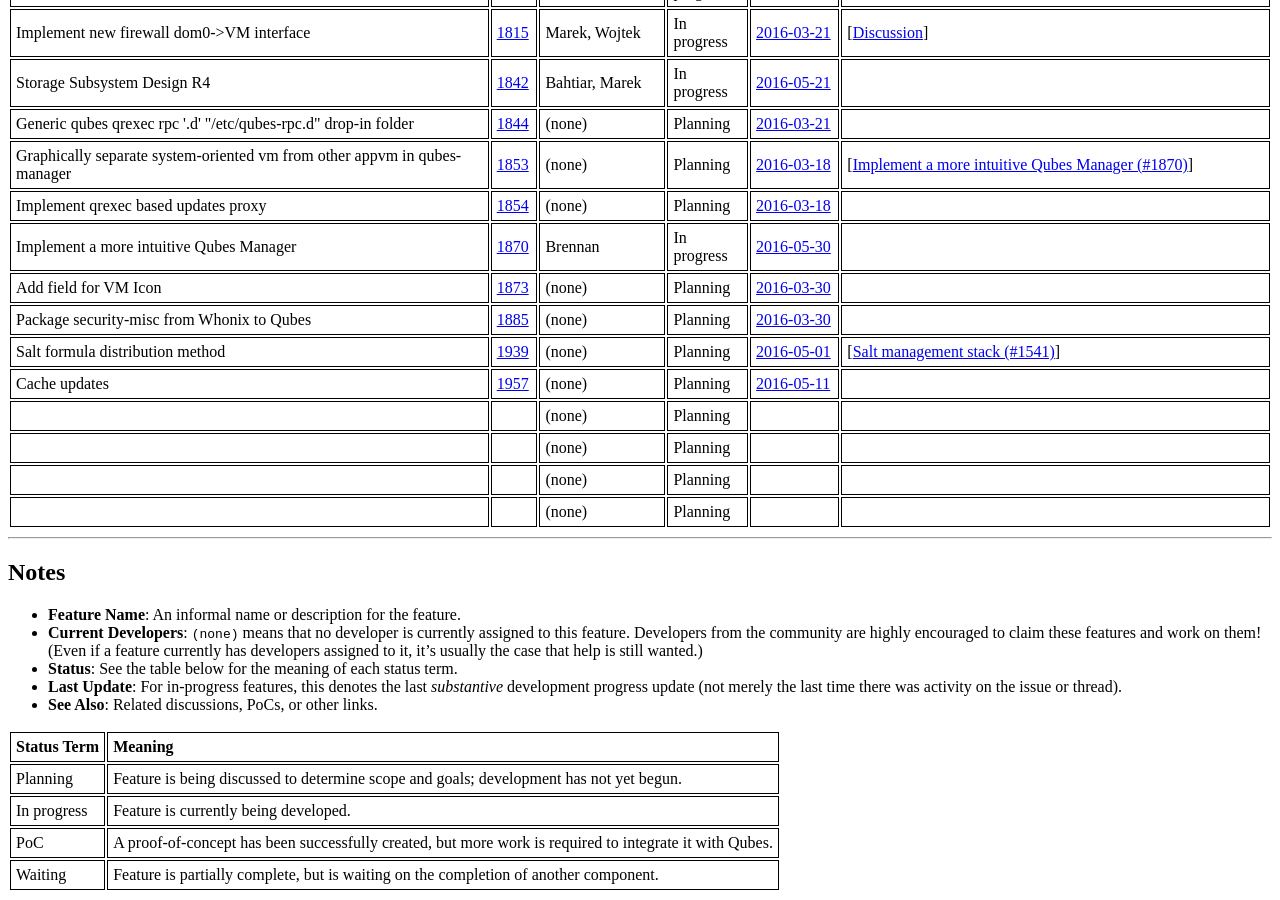
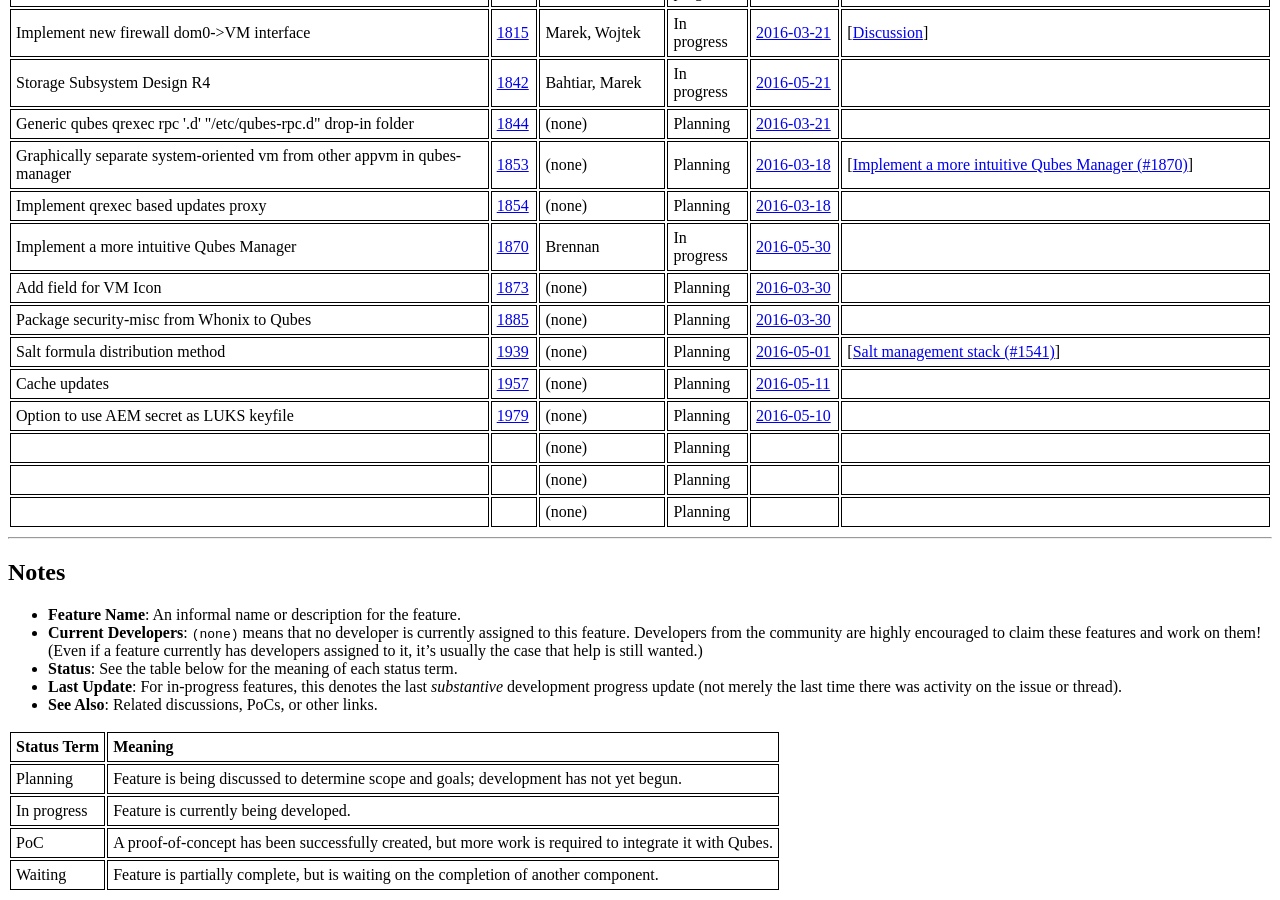
Before and after one commit to QubesOS/qubes-issues, a Jekyll site: the page built from index.md, in a window 1280 px wide and 900 px high, scrolled down 2695 px. Built offline with Jekyll 4.4.1, drawn with Linux system fonts in a browser that asks for light colours.

Commit message:
Track #1979

```diff
--- a/_data/features.yml
+++ b/_data/features.yml
@@ -1232,15 +1232,15 @@
   - desc   :
     url    :
 
-- name   :
-  issue  :
+- name   : Option to use AEM secret as LUKS keyfile
+  issue  : 1979
   devs   :
   status :
-    term   :
+    term   : Planning
     url    :
   updated:
-    date   :
-    url    :
+    date   : 2016-05-10
+    url    : https://github.com/QubesOS/qubes-issues/issues/1979#issue-154137141
   info   :
   - desc   :
     url    :
```
